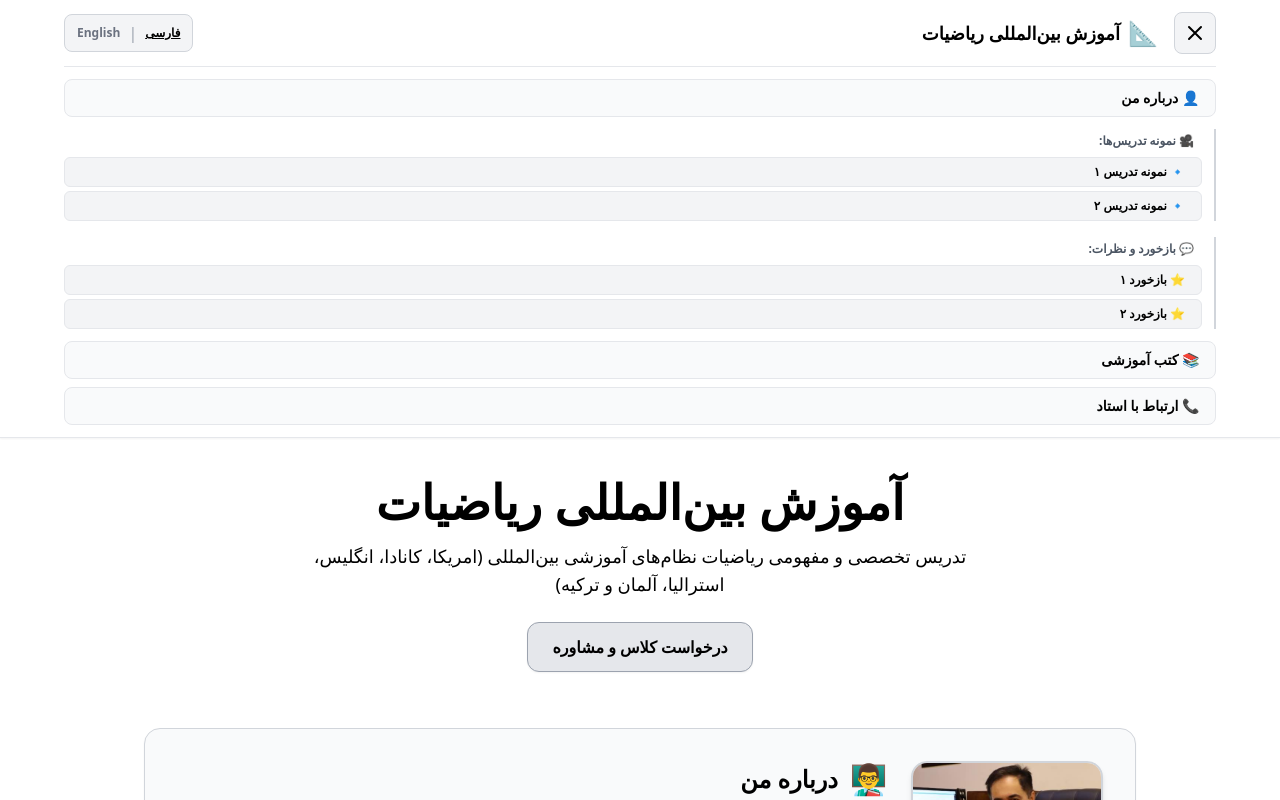
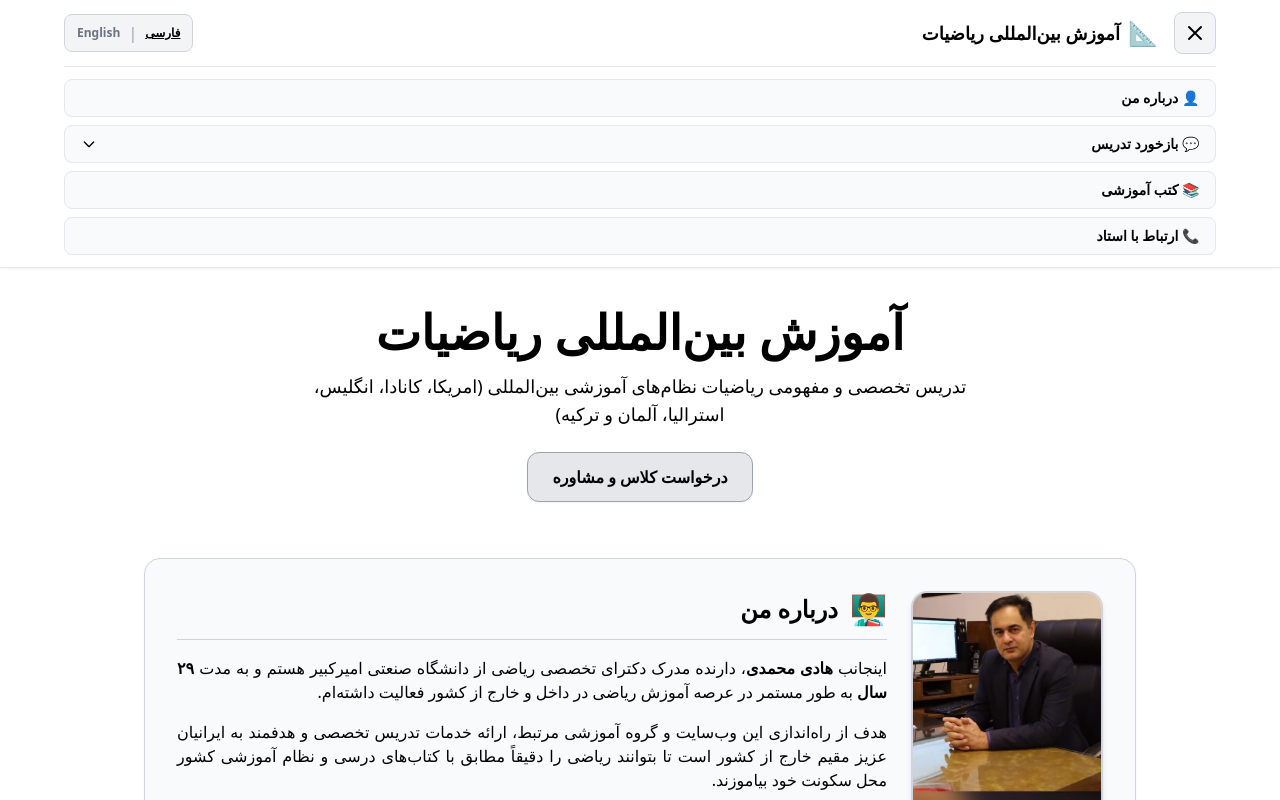
Before and after one commit to Hmohammadiz633/International-Mathematics-Site, a Next.js app: page / in a window 1280 px wide. Both pictures are taken after a click on the button "Toggle Menu". Shown: the top 800 px of the page. Built offline with nearby package versions, Linux system fonts and the light colour scheme.

Commit message:
Update page.js

```diff
--- a/app/page.js
+++ b/app/page.js
@@ -7,10 +7,12 @@ import ContactButtons from '@/components/ContactButtons';
 export default function Home() {
   const [lang, setLang] = useState('fa');
   const [isMenuOpen, setIsMenuOpen] = useState(false);
+  const [isFeedbackOpen, setIsFeedbackOpen] = useState(false); // مدیریت حالت باز/بسته شدن فلش بازخورد
   const isFa = lang === 'fa';
 
   const scrollToSection = (id) => {
     setIsMenuOpen(false);
+    setIsFeedbackOpen(false);
     const element = document.getElementById(id);
     if (element) {
       element.scrollIntoView({ behavior: 'smooth' });
@@ -77,54 +79,55 @@ export default function Home() {
               👤 {isFa ? 'درباره من' : 'About Me'}
             </button>
 
-            {/* نمونه تدریس‌ها */}
-            <div className="flex flex-col gap-1 pr-3 border-r-2 border-gray-300 my-1">
-              <span className="text-xs font-bold text-gray-600 px-2 py-1">
-                🎥 {isFa ? 'نمونه تدریس‌ها:' : 'Sample Lessons:'}
-              </span>
+            {/* بازخورد تدریس به همراه فلش */}
+            <div className="flex flex-col gap-1">
+              <button
+                onClick={() => setIsFeedbackOpen(!isFeedbackOpen)}
+                className="w-full flex items-center justify-between px-4 py-2 text-sm font-bold text-black bg-gray-50 hover:bg-gray-100 rounded-lg border border-gray-200 transition"
+              >
+                <span>💬 {isFa ? 'بازخورد تدریس' : 'Teaching Feedback'}</span>
+                {/* آیکون فلش با قابلیت چرخش */}
+                <svg
+                  className={`w-4 h-4 transition-transform duration-200 ${isFeedbackOpen ? 'rotate-180' : ''}`}
+                  fill="none"
+                  stroke="currentColor"
+                  viewBox="0 0 24 24"
+                >
+                  <path strokeLinecap="round" strokeLinejoin="round" strokeWidth={2} d="M19 9l-7 7-7-7" />
+                </svg>
+              </button>
+
+              {/* زیرمجموعه‌های بازخورد با کلیک روی فلش/دکمه */}
+              {isFeedbackOpen && (
+                <div className="flex flex-col gap-1.5 pr-4 pl-2 py-1 border-r-2 border-gray-300 mr-2 my-1">
                   <a
                     href="https://t.me/International_Maths"
                     target="_blank"
                     rel="noopener noreferrer"
-                onClick={() => setIsMenuOpen(false)}
-                className="text-right px-4 py-1.5 text-xs font-semibold text-black bg-gray-100 hover:bg-gray-200 rounded-md border border-gray-200 transition"
+                    onClick={() => {
+                      setIsMenuOpen(false);
+                      setIsFeedbackOpen(false);
+                    }}
+                    className="text-right px-3 py-1.5 text-xs font-semibold text-black bg-gray-100 hover:bg-gray-200 rounded-md border border-gray-200 transition flex items-center justify-between"
                   >
-                🔹 {isFa ? 'نمونه تدریس ۱' : 'Sample Lesson 1'}
+                    <span>⭐ {isFa ? 'بازخورد ۱' : 'Feedback 1'}</span>
+                    <span className="text-[10px] text-gray-500"> Telegram ↗</span>
                   </a>
                   <a
                     href="https://t.me/International_Maths"
                     target="_blank"
                     rel="noopener noreferrer"
-                onClick={() => setIsMenuOpen(false)}
-                className="text-right px-4 py-1.5 text-xs font-semibold text-black bg-gray-100 hover:bg-gray-200 rounded-md border border-gray-200 transition"
+                    onClick={() => {
+                      setIsMenuOpen(false);
+                      setIsFeedbackOpen(false);
+                    }}
+                    className="text-right px-3 py-1.5 text-xs font-semibold text-black bg-gray-100 hover:bg-gray-200 rounded-md border border-gray-200 transition flex items-center justify-between"
                   >
-                🔹 {isFa ? 'نمونه تدریس ۲' : 'Sample Lesson 2'}
+                    <span>⭐ {isFa ? 'بازخورد ۲' : 'Feedback 2'}</span>
+                    <span className="text-[10px] text-gray-500"> Telegram ↗</span>
                   </a>
                 </div>
-
-            {/* بازخورد تدریس‌ها */}
-            <div className="flex flex-col gap-1 pr-3 border-r-2 border-gray-300 my-1">
-              <span className="text-xs font-bold text-gray-600 px-2 py-1">
-                💬 {isFa ? 'بازخورد و نظرات:' : 'Feedbacks:'}
-              </span>
-              <a
-                href="https://t.me/International_Maths/111"
-                target="_blank"
-                rel="noopener noreferrer"
-                onClick={() => setIsMenuOpen(false)}
-                className="text-right px-4 py-1.5 text-xs font-semibold text-black bg-gray-100 hover:bg-gray-200 rounded-md border border-gray-200 transition"
-              >
-                ⭐ {isFa ? 'بازخورد ۱' : 'Feedback 1'}
-              </a>
-              <a
-                href="https://t.me/International_Maths/110"
-                target="_blank"
-                rel="noopener noreferrer"
-                onClick={() => setIsMenuOpen(false)}
-                className="text-right px-4 py-1.5 text-xs font-semibold text-black bg-gray-100 hover:bg-gray-200 rounded-md border border-gray-200 transition"
-              >
-                ⭐ {isFa ? 'بازخورد ۲' : 'Feedback 2'}
-              </a>
+              )}
             </div>
 
             {/* کتب آموزشی */}
```
Lines whose indentation alone changed are shown as unchanged.
